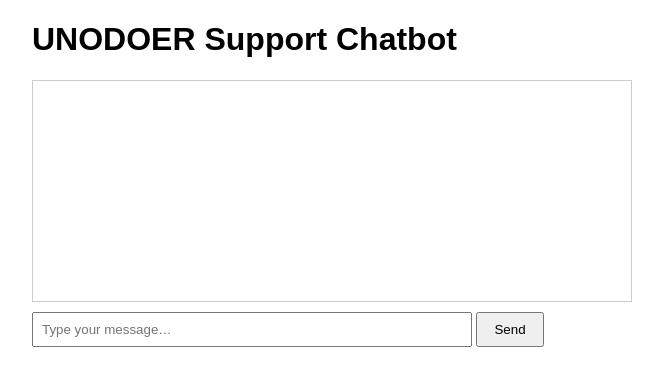
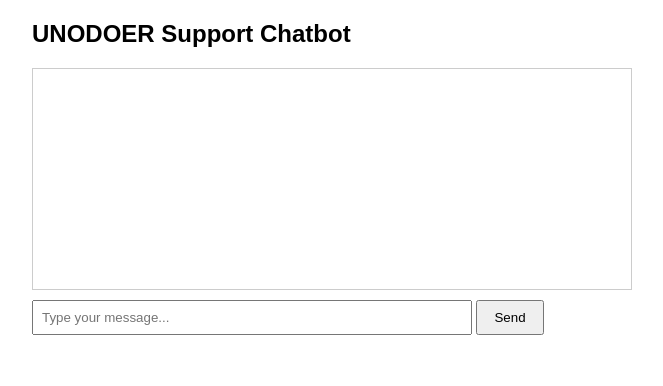
Before and after one commit to DarshanWZATCO/UNODOER-WZATCO-SUPPORT, a website: page frontend/index.html in a window 1280 px wide. Shown: the whole page, without its empty margins (308-971 px from the left). Drawn offline with Linux system fonts and the light colour scheme.

Commit message:
Update index.html

```diff
--- a/frontend/index.html
+++ b/frontend/index.html
@@ -1,27 +1,16 @@
 <!DOCTYPE html>
 <html lang="en">
   <head>
-  <meta charset="UTF-8" />
-  <meta name="viewport" content="width=device-width, initial-scale=1.0" />
     <title>UNODOER Support Chatbot</title>
-  <link rel="stylesheet" href="css/style.css" />
+    <link rel="stylesheet" href="css/style.css">
   </head>
   <body>
-  <h1>UNODOER Support Chatbot</h1>
-
+    <h2>UNODOER Support Chatbot</h2>
     <div id="chatbox"></div>
-
     <form id="chat-form">
-    <input
-      type="text"
-      id="user-input"
-      placeholder="Type your message…"
-      autocomplete="off"
-      required
-    />
+      <input type="text" id="user-input" autocomplete="off" placeholder="Type your message..." required>
       <button type="submit">Send</button>
     </form>
-
     <script src="js/app.js"></script>
   </body>
 </html>
```
Lines whose indentation alone changed are shown as unchanged.
